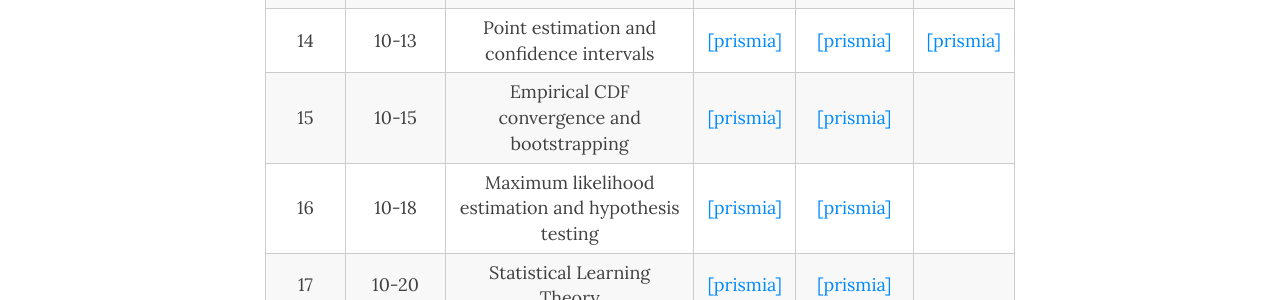
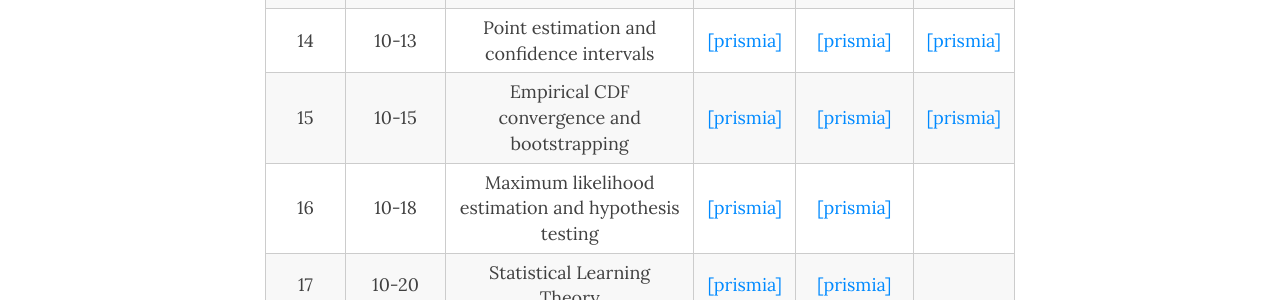
Before and after one commit to data1010/data1010.github.io, a Jekyll site: the page built from class.md, in a window 1280 px wide and 900 px high, scrolled down 953 px. Shown: the part 154-454 px from the top of the window. Built offline with Jekyll 4.4.1, drawn with Linux system fonts in a browser that asks for light colours; nearby versions of some CDN libraries.

Commit message:
Update class.md

```diff
--- a/class.md
+++ b/class.md
@@ -141,7 +141,7 @@ title: Notebooks and videos
       <td style="text-align: center">Empirical CDF convergence and bootstrapping</td>
       <td style="text-align: center"><a href="https://prismia.chat/shared/statistics/5c5b00b5-2b75-4e03-ba8c-aed8896ad2dc">[prismia]</a></td>
       <td style="text-align: center"><a href="https://prismia.chat/shared/BRRX-DATS">[prismia]</a></td>
-      <td style="text-align: center"><a href="https://prismia.chat/shared/MA5J-VJM7"></a></td>
+      <td style="text-align: center"><a href="https://prismia.chat/shared/MA5J-VJM7">[prismia]</a></td>
     </tr>
     <tr>
       <td style="text-align: center">16</td>
```
